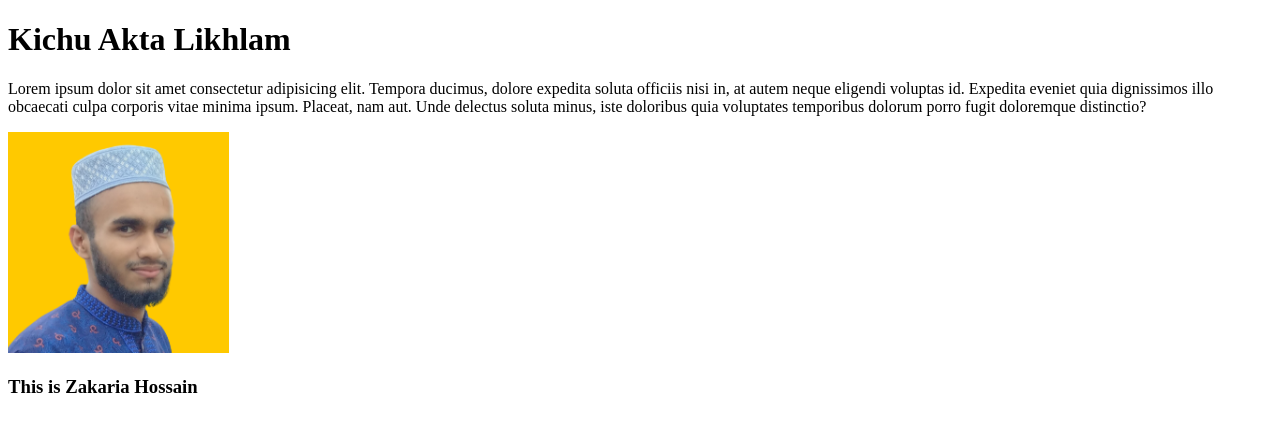
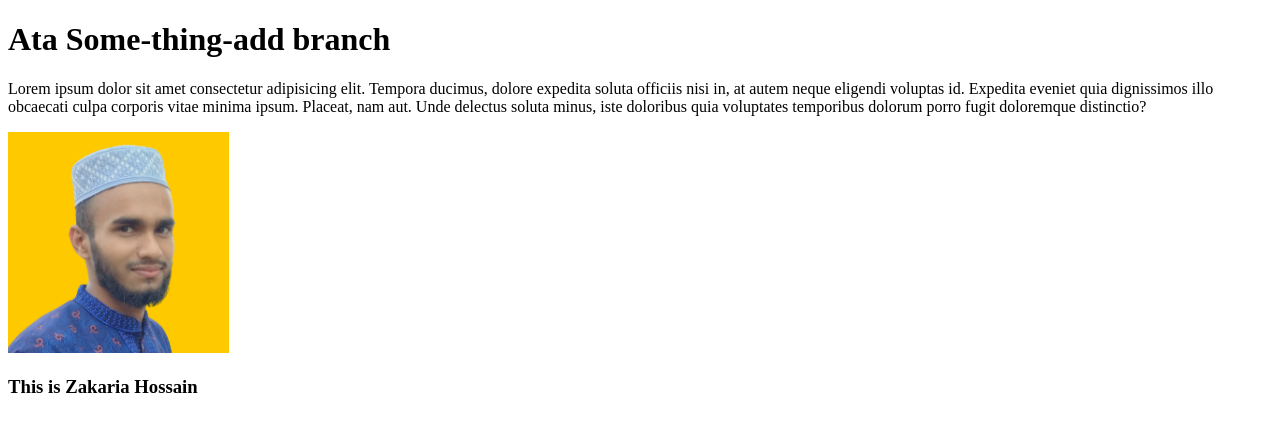
Before and after one commit to Zakaria6789/first-repo, a plain HTML site: page index.html in a window 1280 px wide. Drawn offline with Linux system fonts and the light colour scheme.

Commit message:
other-branch

```diff
--- a/index.html
+++ b/index.html
@@ -7,7 +7,7 @@
     <title>First Repo</title>
 </head>
 <body>
-    <h1>Kichu Akta Likhlam </h1>
+    <h1>Ata Some-thing-add branch </h1>
     <p>Lorem ipsum dolor sit amet consectetur adipisicing elit. Tempora ducimus, dolore expedita soluta officiis nisi in, at autem neque eligendi voluptas id. Expedita eveniet quia dignissimos illo obcaecati culpa corporis vitae minima ipsum. Placeat, nam aut. Unde delectus soluta minus, iste doloribus quia voluptates temporibus dolorum porro fugit doloremque distinctio?</p>
     <img src="img/Screensh55ot_3.png" alt="">
     <h3>This is Zakaria Hossain</h3>
```
